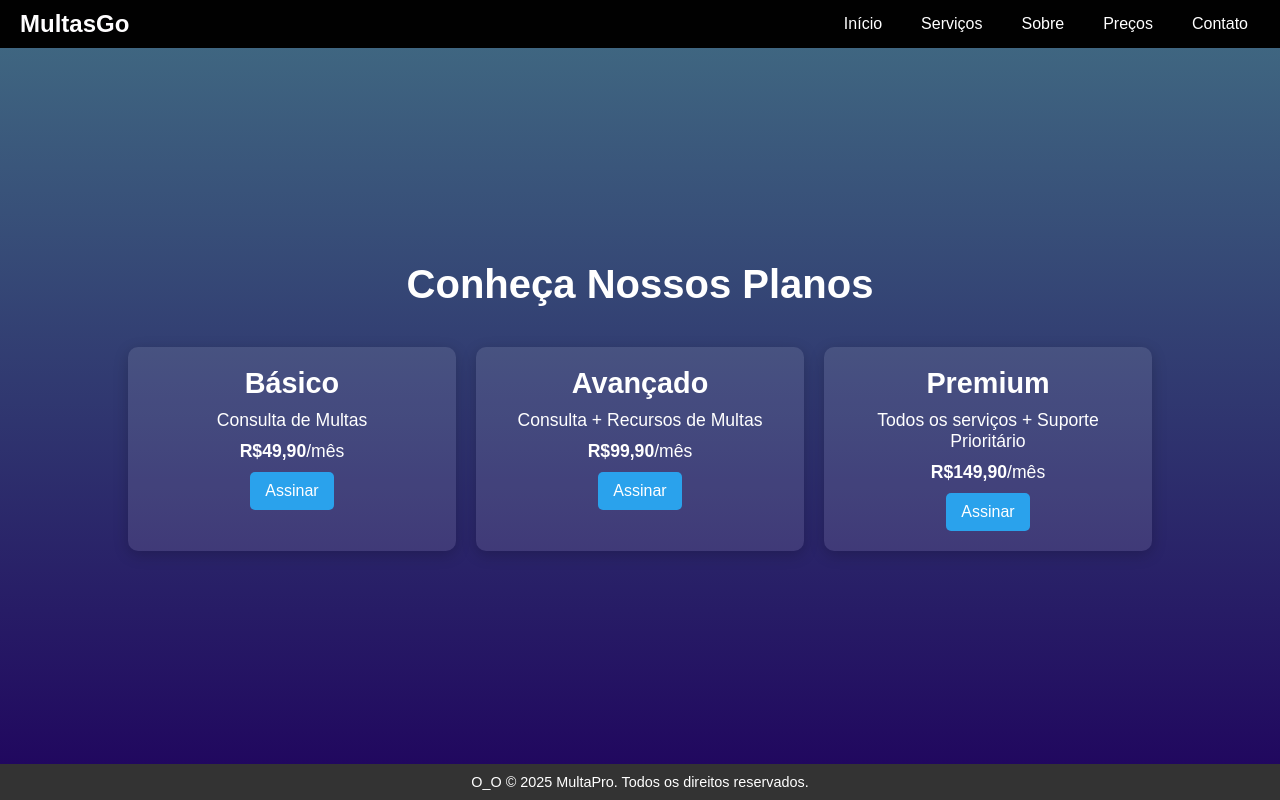
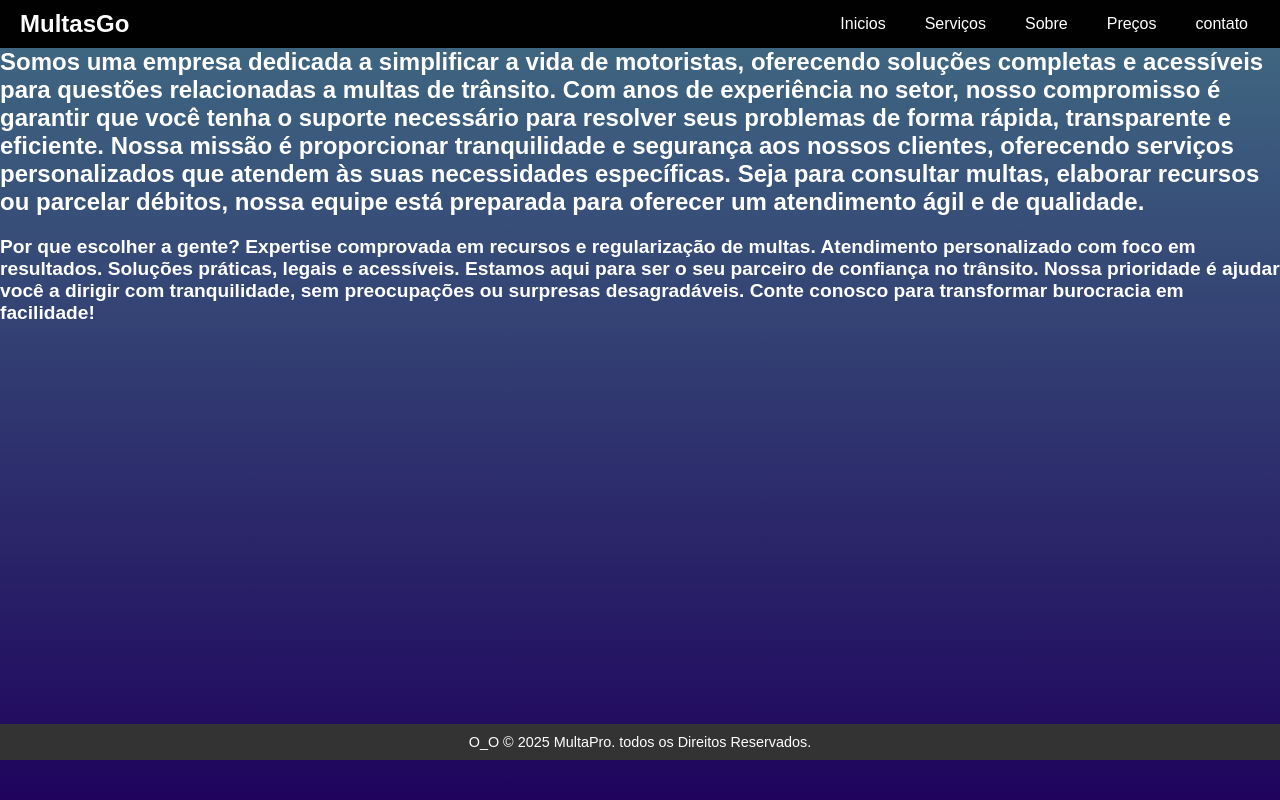
Before and after one commit to GabrielKRM/multasgo, a plain HTML site: page sobre.html in a window 1280 px wide. Drawn offline with Linux system fonts and the light colour scheme.

```diff
--- a/sobre.html
+++ b/sobre.html
@@ -4,7 +4,26 @@
 <head>
     <meta charset="UTF-8">
     <meta name="viewport" content="width=device-width, initial-scale=1.0">
-    <title>Preços - MultaPro</title>
+    <title>Sistema de Cadastro de Processos</title>
+
+</head>
+
+<body>
+
+    <header>
+        <nav class="navbar">
+            <div class="logo">MultasGo</div>
+            <ul>
+                <li> <a href="index.html">Inicios</a></li>
+                <li> <a href="servicos.html">Serviços</a></li>
+                <li> <a href="sobre.html">Sobre</a></li>
+                <li> <a href="precos.html">Preços</a></li>
+                <li> <a href="contato.html">contato</a></li>
+            </ul>
+
+        </nav>
+    </header>
+
 
     <style>
         * {
@@ -13,7 +32,7 @@
             box-sizing: border-box;
         }
         body {
-            font-family: Arial, sans-serif;
+            font-family: arial, sans-serif;
             background: linear-gradient(to bottom, #416c83, #1f035d);
             color: #fff;
             min-height: 100vh;
@@ -32,7 +51,7 @@
             font-weight: bold;
             color: #fffeff;
         }
-        .navbar ul {
+        .navbar ul{
             list-style: none;
             display: flex;
             gap: 15px;
@@ -40,7 +59,7 @@
         .navbar ul li {
             display: inline;
         }
-        .navbar ul li a {
+        .navbar ul li a{
             text-decoration: none;
             color: white;
             padding: 8px 12px;
@@ -59,46 +78,33 @@
             flex: 1;
             text-align: center;
         }
-        h1 {
+        h1{
             margin-bottom: 20px;
-            font-size: 2.5rem;
-            animation: fade-in 1s ease-in;
+            font-size: 1.5rem;
+
         }
-        .pricing-table {
-            display: grid;
-            grid-template-columns: repeat(auto-fit, minmax(300px, 1fr));
-            gap: 20px;
-            width: 80%;
-            margin: 0 auto;
+        h2{
+            margin-bottom: 50px;
+            font-size: 1.2rem;
         }
-        .pricing-card {
-            background: rgba(255, 255, 255, 0.1);
-            padding: 20px;
+        form {
+            background: rgba(#255,#255, #255, 0.1);
+            padding: 25px;
             border-radius: 10px;
             box-shadow: 0 4px 15px rgba(0, 0, 0, 0.2);
-            text-align: center;
+            width: 100px;
+            min-width: 400px;
         }
-        .pricing-card h2 {
-            font-size: 1.8rem;
-            margin-bottom: 10px;
+        input {
+            width: 100%;
+            padding: 10px;
+            margin: 10px 0;
+            border: none;
+            border-radius: 10px;
+            outline: none;
+            font-size: 1rem;
         }
-        .pricing-card p {
-            font-size: 1.1rem;
-            margin: 10px 0;
-        }
-        .pricing-card button {
-            background-color: #2aa2ec;
-            color: white;
-            border: none;
-            padding: 10px 15px;
-            border-radius: 5px;
-            font-size: 1rem;
-            cursor: pointer;
-            transition: background-color 0.3s;
-        }
-        .pricing-card button:hover {
-            background-color: #191971;
-        }
+
         @keyframes fade-in {
             from {
                 opacity: 0;
@@ -114,52 +120,34 @@
             padding: 10px 0;
            text-align: center;
            font-size: 0.9rem;
+           margin-top: 350px;
         }
+
+
+
     </style>
-</head>
 
-<body>
+<h1>Somos uma empresa dedicada a simplificar a vida de motoristas, oferecendo soluções completas e acessíveis para questões relacionadas a multas de trânsito.
+     Com anos de experiência no setor, nosso compromisso é garantir que você tenha o suporte necessário para resolver seus problemas de forma rápida, transparente e eficiente.
+    Nossa missão é proporcionar tranquilidade e segurança aos nossos clientes, oferecendo serviços personalizados que atendem às suas necessidades específicas.
+     Seja para consultar multas, elaborar recursos ou parcelar débitos, nossa equipe está preparada para oferecer um atendimento ágil e de qualidade.</h1>
 
-    <header>
-        <nav class="navbar">
-            <div class="logo">MultasGo</div>
-            <ul>
-                <li><a href="index.html">Início</a></li>
-                <li><a href="servicos.html">Serviços</a></li>
-                <li><a href="sobre.html">Sobre</a></li>
-                <li><a href="precos.html">Preços</a></li>
-                <li><a href="contato.html">Contato</a></li>
-            </ul>
-        </nav>
-    </header>
+     <h2>Por que escolher a gente?
 
-    <main class="container">
-        <h1>Conheça Nossos Planos</h1>
-        <div class="pricing-table">
-            <div class="pricing-card">
-                <h2>Básico</h2>
-                <p>Consulta de Multas</p>
-                <p><strong>R$49,90</strong>/mês</p>
-                <button>Assinar</button>
-            </div>
-            <div class="pricing-card">
-                <h2>Avançado</h2>
-                <p>Consulta + Recursos de Multas</p>
-                <p><strong>R$99,90</strong>/mês</p>
-                <button>Assinar</button>
-            </div>
-            <div class="pricing-card">
-                <h2>Premium</h2>
-                <p>Todos os serviços + Suporte Prioritário</p>
-                <p><strong>R$149,90</strong>/mês</p>
-                <button>Assinar</button>
-            </div>
-        </div>
-    </main>
+        Expertise comprovada em recursos e regularização de multas.
+        Atendimento personalizado com foco em resultados.
+        Soluções práticas, legais e acessíveis.
+        Estamos aqui para ser o seu parceiro de confiança no trânsito. Nossa prioridade é ajudar você a dirigir com tranquilidade, sem preocupações ou surpresas desagradáveis.
+
+        Conte conosco para transformar burocracia em facilidade!</h2>
+
+
+
 
 <footer>
-        O_O © 2025 MultaPro. Todos os direitos reservados.
+   O_O © 2025 MultaPro. todos os Direitos Reservados.
 </footer>
+
 
 </body>
 
```
Also changed, not shown: precos.html (+22 -30 lines). Lines whose indentation alone changed are shown as unchanged.
